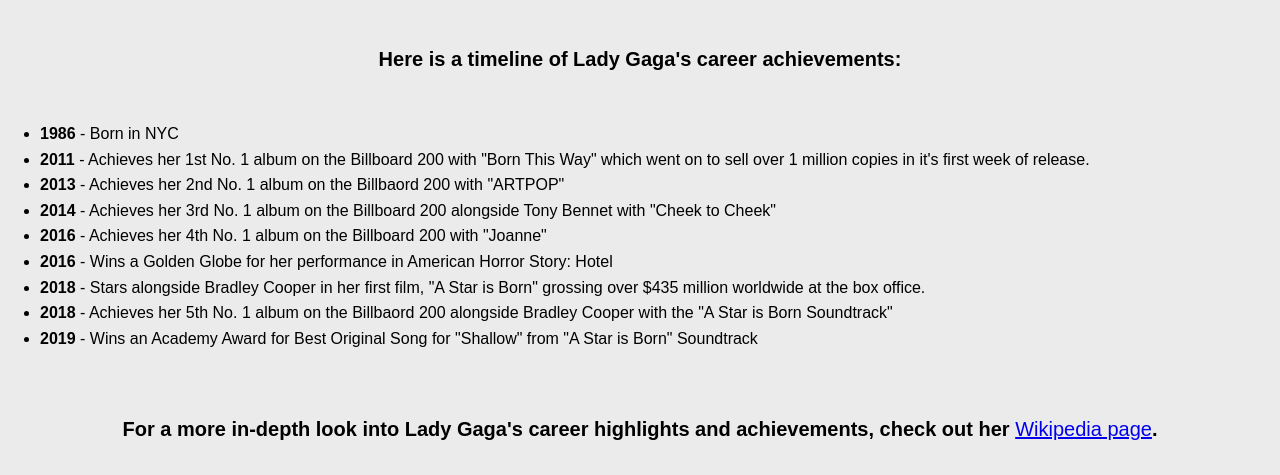
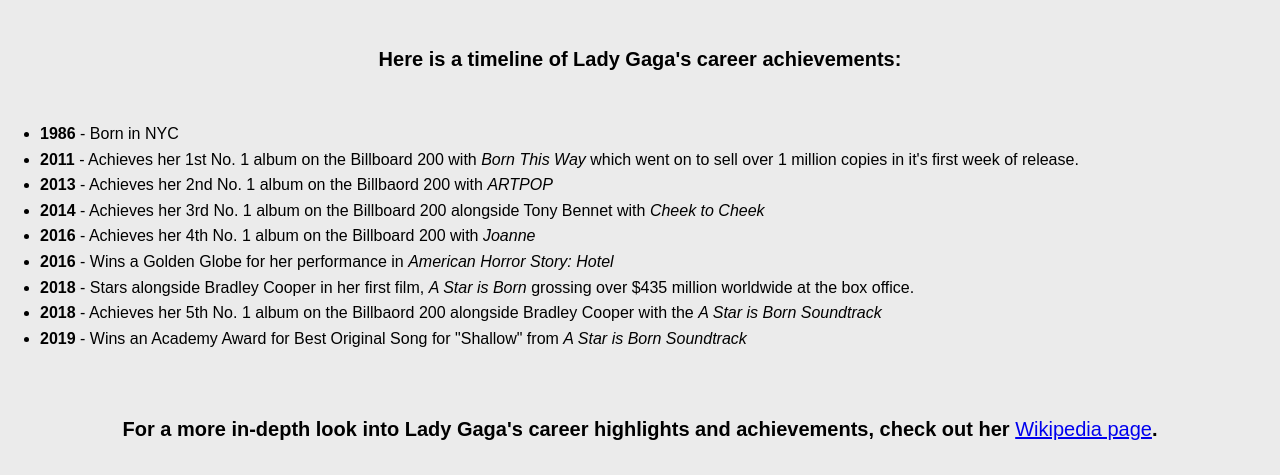
Before and after one commit to StevenZambito/Tribute-Page, a website: page public/index.html in a window 1280 px wide. Shown: the part 502-977 px from the top of the page. Drawn offline with Linux system fonts and the light colour scheme.

Commit message:
Added italics

```diff
--- a/public/index.html
+++ b/public/index.html
@@ -23,14 +23,14 @@
       <br>
         <ul>
           <li><strong>1986</strong> - Born in NYC</li>
-          <li><strong>2011</strong> - Achieves her 1st No. 1 album on the Billboard 200 with "Born This Way" which went on to sell over 1 million copies in it's first week of release.</li>
-          <li><strong>2013</strong> - Achieves her 2nd No. 1 album on the Billbaord 200 with "ARTPOP"</li>
-          <li><strong>2014</strong> - Achieves her 3rd No. 1 album on the Billboard 200 alongside Tony Bennet with "Cheek to Cheek"</li>
-          <li><strong>2016</strong> - Achieves her 4th No. 1 album on the Billboard 200 with "Joanne"</li>
-          <li><strong>2016</strong> - Wins a Golden Globe for her performance in American Horror Story: Hotel</li>
-          <li><strong>2018</strong> - Stars alongside Bradley Cooper in her first film, "A Star is Born" grossing over $435 million worldwide at the box office.</li>
-          <li><strong>2018</strong> - Achieves her 5th No. 1 album on the Billbaord 200 alongside Bradley Cooper with the "A Star is Born Soundtrack"</li>
-          <li><strong>2019</strong> - Wins an Academy Award for Best Original Song for "Shallow" from "A Star is Born" Soundtrack</li>
+          <li><strong>2011</strong> - Achieves her 1st No. 1 album on the Billboard 200 with <em>Born This Way</em> which went on to sell over 1 million copies in it's first week of release.</li>
+          <li><strong>2013</strong> - Achieves her 2nd No. 1 album on the Billbaord 200 with <em>ARTPOP</em></li>
+          <li><strong>2014</strong> - Achieves her 3rd No. 1 album on the Billboard 200 alongside Tony Bennet with <em>Cheek to Cheek</em></li>
+          <li><strong>2016</strong> - Achieves her 4th No. 1 album on the Billboard 200 with <em>Joanne</em></li>
+          <li><strong>2016</strong> - Wins a Golden Globe for her performance in <em>American Horror Story: Hotel</em></li>
+          <li><strong>2018</strong> - Stars alongside Bradley Cooper in her first film, <em>A Star is Born</em> grossing over $435 million worldwide at the box office.</li>
+          <li><strong>2018</strong> - Achieves her 5th No. 1 album on the Billbaord 200 alongside Bradley Cooper with the <em>A Star is Born Soundtrack</em></li>
+          <li><strong>2019</strong> - Wins an Academy Award for Best Original Song for "Shallow" from <em>A Star is Born Soundtrack</em></li>
         </ul>
       </section>
       <br>
```
